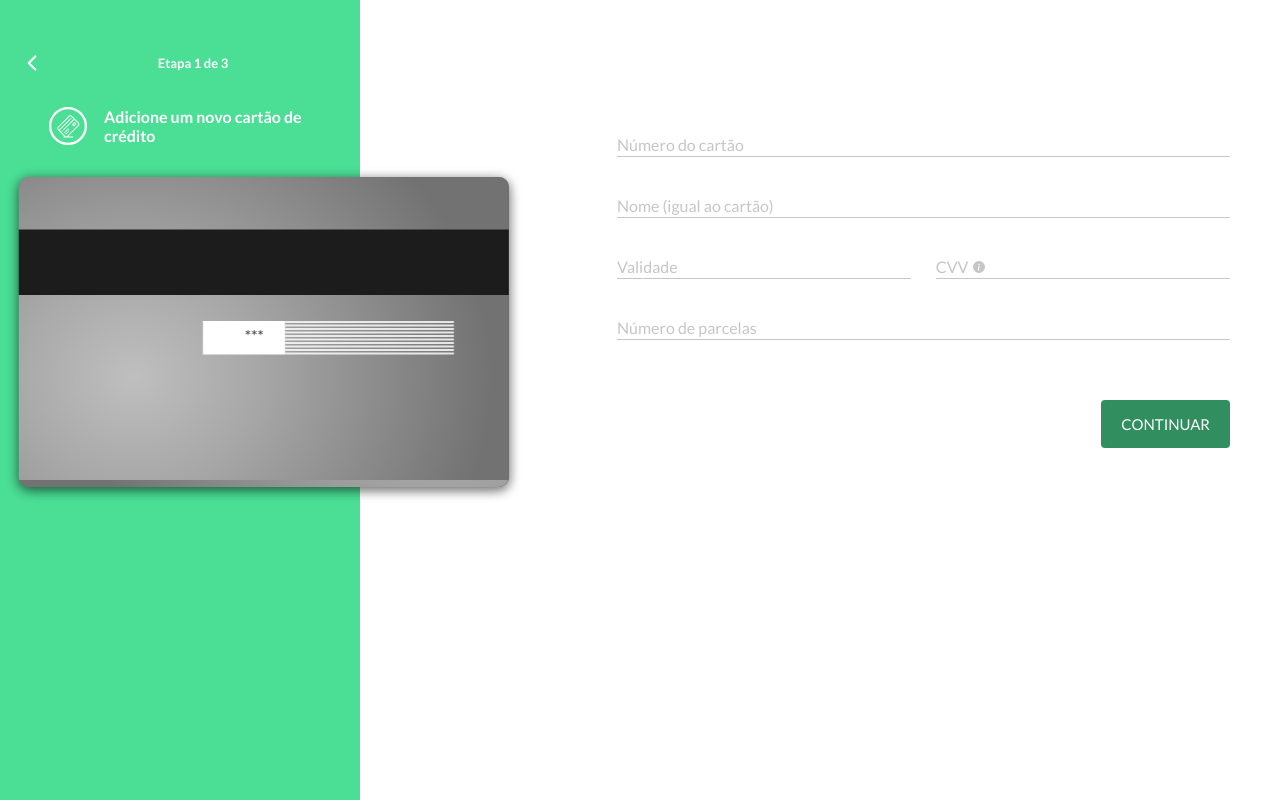
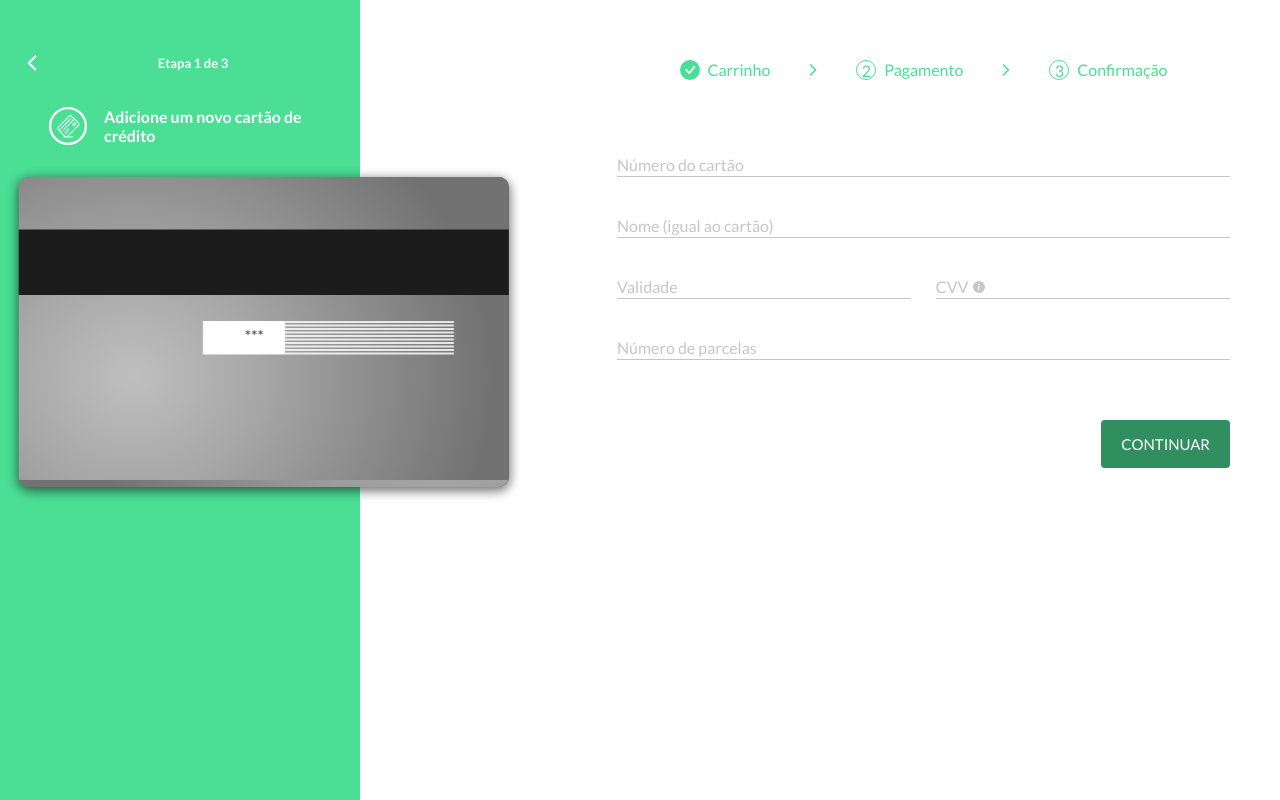
Before and after one commit to brunoJSX/bexs-challenge, a React (Vite) app: page / in a window 1280 px wide. Built offline with nearby package versions, Linux system fonts and the light colour scheme.

Commit message:
fix: hidden WizardProgressBar component on mobile view

```diff
--- a/src/pages/CreditCardAdd/index.tsx
+++ b/src/pages/CreditCardAdd/index.tsx
@@ -6,11 +6,16 @@ import Yup from '@utils/schemaValidator';
 import CreditCardIcon from '@assets/icons/credit_card_icon.svg';
 
 import { CreditCard } from '@components/CreditCard';
-import { Wizard } from '@components/Wizard';
 import { WizardFormStep } from '@components/Wizard/WizardFormStep';
 import { Input } from '@components/Input';
 
-import { Container, Header, Content, CreditCardStep } from './styles';
+import {
+  Container,
+  Header,
+  Content,
+  WizardStyled,
+  CreditCardStep,
+} from './styles';
 
 const schema = Yup.object({
   cardNumber: Yup.string().required(),
@@ -66,8 +71,8 @@ export function CreditCardAdd() {
       </Header>
 
       <Content>
-        <Wizard hiddenProgressBar>
-          <CreditCardStep title="Carrinho">
+        <WizardStyled>
+          <CreditCardStep title="Carrinho" schemaValidation={schema}>
             <Input
               label="Número do cartão"
               name="cardNumber"
@@ -117,7 +122,7 @@ export function CreditCardAdd() {
             <Input label="Name3" name="name3" defaultValue="" />
             <Input label="Sobrenome" name="lastName3" defaultValue="" />
           </WizardFormStep>
-        </Wizard>
+        </WizardStyled>
       </Content>
     </Container>
   );
--- a/src/pages/CreditCardAdd/styles.ts
+++ b/src/pages/CreditCardAdd/styles.ts
@@ -1,5 +1,6 @@
 import styled from 'styled-components';
 
+import { Wizard } from '@components/Wizard';
 import { WizardFormStep } from '@components/Wizard/WizardFormStep';
 
 export const Container = styled.div`
@@ -110,6 +111,14 @@ export const Content = styled.main`
   }
 `;
 
+export const WizardStyled = styled(Wizard)`
+  @media (max-width: 1024px) {
+    > header {
+      display: none;
+    }
+  }
+`;
+
 export const CreditCardStep = styled(WizardFormStep)`
   form {
     display: flex;
```
